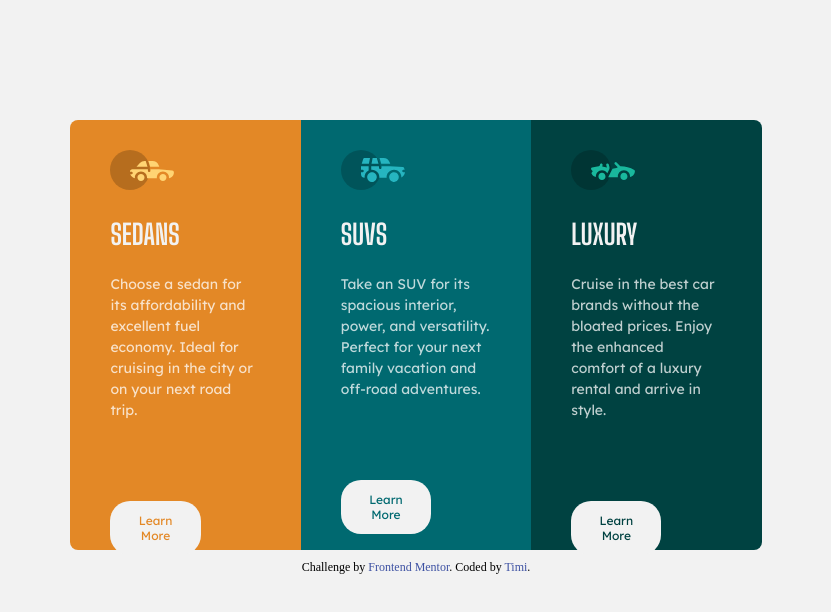
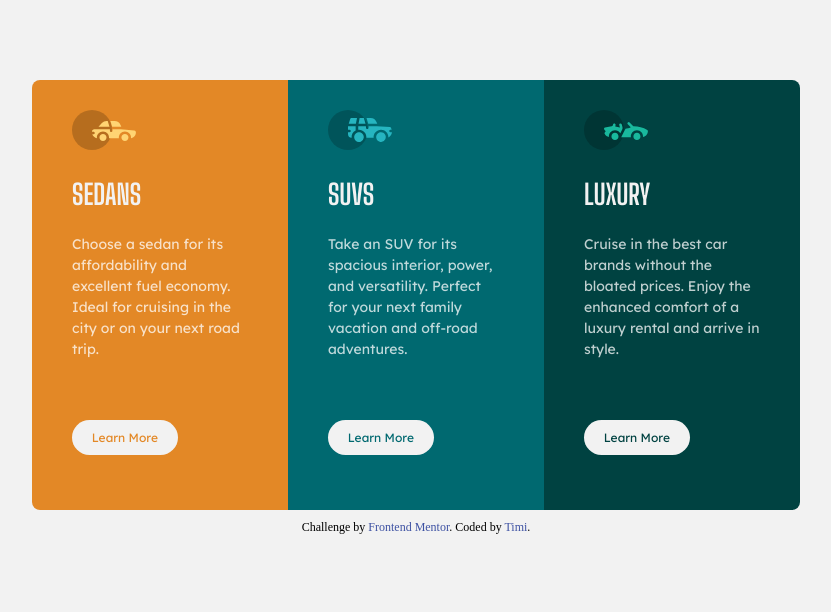
Before and after one commit to timi-emmanuel/3-column-preview-card-component, a plain HTML site: page index.html in a window 1280 px wide. Shown: the whole page, without its empty margins (224-1055 px from the left). Drawn offline with Linux system fonts and the light colour scheme.

Commit message:
Update style.css

```diff
--- a/style.css
+++ b/style.css
@@ -95,11 +95,11 @@ border: 2.2px solid hsla(0, 0%, 100%, 0.75);
  .container{
   flex-flow: row  wrap;
   justify-content: center;
-  margin-top: 120px;
+  margin-top: 80px;
   }
 
   .box{
-   width: 18%;
+   width: 20%;
    padding: 30px 40px;
    height: 430px;
   }
@@ -115,9 +115,9 @@ border: 2.2px solid hsla(0, 0%, 100%, 0.75);
 
    .button{
     width:60%;
-    padding: 12px;
+    padding: 10px;
     text-align: center;
     font: normal 400 12px Lexend Deca;
-    margin: 80px 0px 0px 0px ;
+    margin: 60px 0px 0px 0px ;
    }
    }
```
